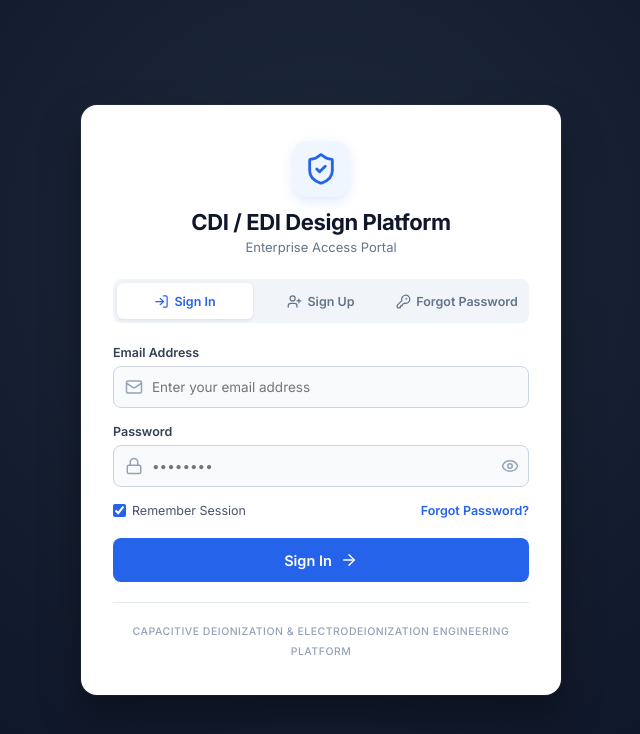
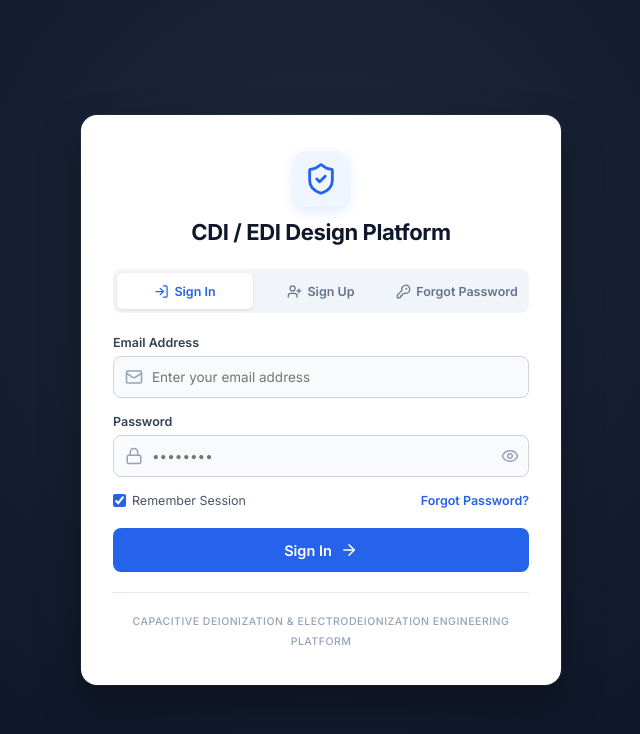
Before and after one commit to sriselvalkshmi/CDI-EDI-Design-Platform, a React (Vite) app in the folder client/: page / in a window 1280 px wide. Shown: the top 734 px of the page, without its empty margins (319-959 px from the left). Built offline with nearby package versions, Linux system fonts and the light colour scheme; no server answers; the database is empty.

Commit message:
Enhance authentication, equation editor workflow, admin dashboard, equation library, and security improvements

```diff
--- a/client/src/components/LoginPage.jsx
+++ b/client/src/components/LoginPage.jsx
@@ -126,9 +126,6 @@ export default function LoginPage() {
                         <ShieldCheck size={34} color="#2563EB" />
                     </div>
                     <h1 style={styles.title}>CDI / EDI Design Platform</h1>
-                    <p style={styles.subtitle}>
-                        Enterprise Access Portal
-                    </p>
                 </div>
 
                 {/* TAB SWITCHER */}
```
